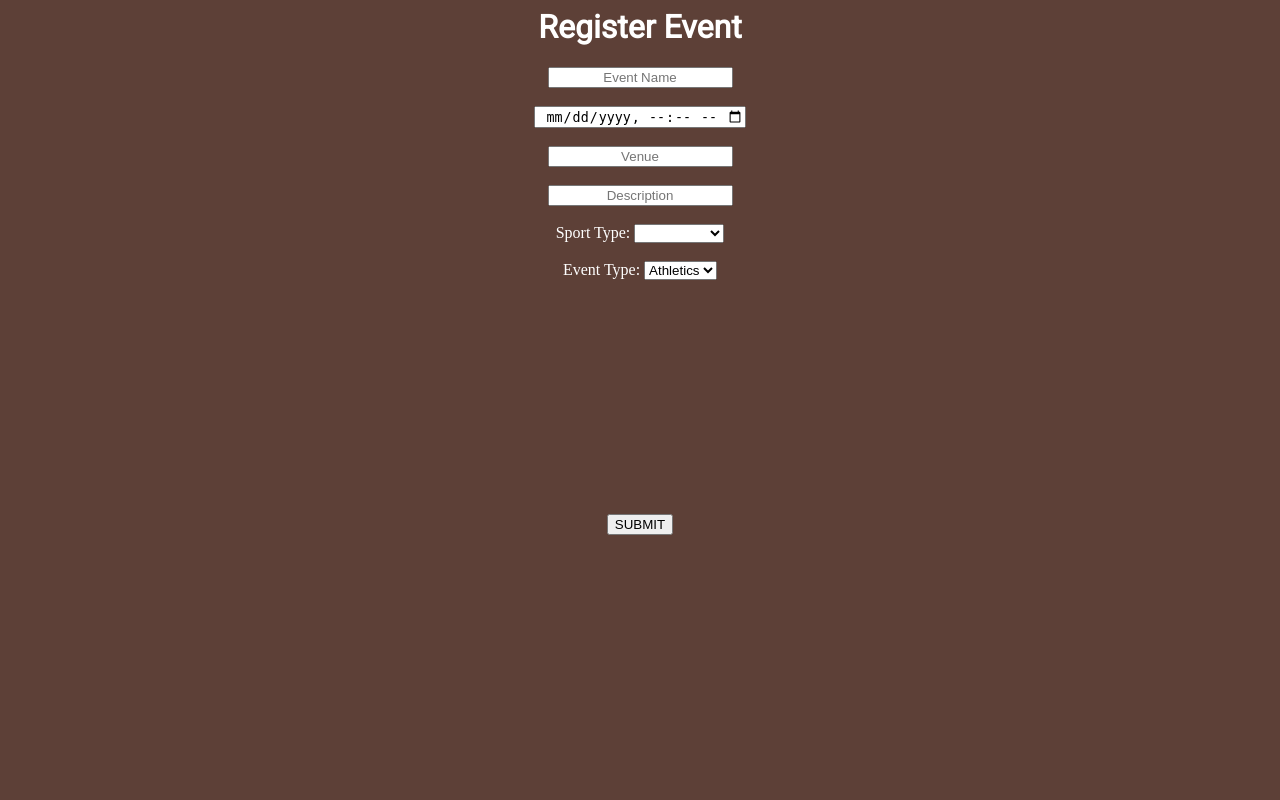
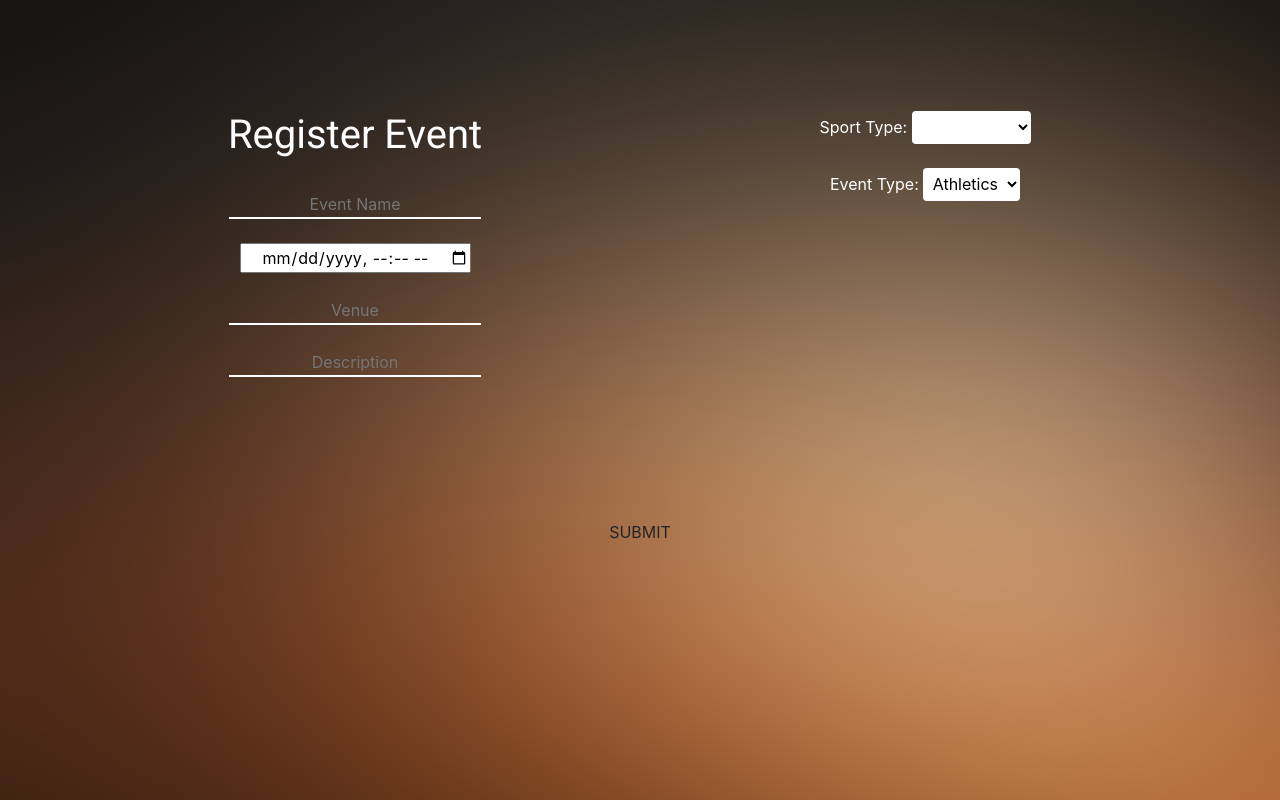
Before and after one commit to jain1712/BOSM_webd, a PHP site: page /register.html in a window 1280 px wide. Run offline with PHP 8.4, Linux system fonts and the light colour scheme; some libraries are stand-ins or nearby versions.

Commit message:
Register-Final

```diff
--- a/index.html
+++ b/index.html
@@ -17,7 +17,7 @@
         background-color: white;
         color: black;
         }
-    .button1:hover { background-color: #725349; color:white;border: 3px #652323 solid; transition-duration: 0.2s;}
+    .button1:hover { background-color: #725349; color:white;border: 3px #652323 solid; transition-duration: 0.2s; cursor: pointer}
     a {text-decoration: none;}
     a:hover{text-decoration: none;}
 
@@ -35,7 +35,7 @@
        <div class="row">
        <div class="col-lg-8"></div>
        <div class="col-lg-4">
-           <a href="result.html" >
+           <a href="register.html" >
                <button type="button" class=" btn  btn-block button1" style="border: 1.5px solid black;">Register Events</button>
            </a>
        </div>
--- a/register.html
+++ b/register.html
@@ -1,19 +1,55 @@
 <head>
+    <link href="css/bootstrap.css" rel="stylesheet" type="text/css" />
+<link href="css/bootstrap.min.css" rel="stylesheet" type="text/css" />
+<link href="stylesheet.css" rel="stylesheet" type="text/css"/>
 <link rel="stylesheet" href="register_style.css"/>
     <title>BOSM APP admin panel</title>
     <link rel="shortcut icon" href="title.png"/>
 	<link href="https://fonts.googleapis.com/css?family=Roboto" rel="stylesheet">
 </head>
-<body style="background-color:#5d4037;">
+<style>
+select {
+
+    padding: 1% 1%;
+    border: none;
+    border-radius: 4px;
+    background-color: #ffffff;;
+
+
+}
+    #1v12{display: none;}
+    #1v14{display: none;}
+    input[type=text] {
+        background-color: transparent;
+    border: none;
+    border-bottom: 2px solid white;
+}
+    input[type=text]:focus {
+    border-bottom: 2px solid blue;
+        transition-duration: 1s;
+        transition-property: all;
+}
+    button {
+        background-color: white;
+        color: black;
+        }
+    .button1:hover { background-color: #725349; color:white;border: 3px brown solid; transition-duration: 0.2s; cursor: pointer}
+    #r {display: none;}
+    #r1 {display: none}
+</style>
+<body style="background-image: url(bckg1.jpg);">
+    <div class="container"><div class="row" style="margin-top: 10%;">
+        <div class="col-lg-6">
     <header><h1 style="color:white;font-family: 'Roboto', sans-serif;">Register Event</h1></header>
-    <div>
+    <br />
 				<input class="i" type="text" placeholder="Event Name" ><br/><br/>
 			<input class="i" type="datetime-local" placeholder="Date" ><br/><br/>
 			  <input class="i" type="text" placeholder="Venue" ><br/><br/>
 			<input class="i" type="text" placeholder="Description" ><br/><br/>
-
+            </div>
+        <div class="col-lg-6">
 				Sport Type:
-			<select id="options2" name="form2" >
+			<select id="options2" name="form2">
 				<option value="null"></option>
 				 <option value="Athletics" >Athletics</option>
 				  <option value="Swimming">Swimming</option>
@@ -33,18 +69,52 @@
 			</select>
 			<br/><br/>
 
+            <a id="t">Team A:</a>
+			<div id="team"><select name="team_select" placeholder="Team A"  style="width: 100%">
+                <option ></option>
+                <option> BITS</option>
+                <option>IITM</option>
+                <option>Delhi University</option>
+                </select></div>
+			<br/><br/>
+           <a id="t1">Team B:</a>
+			<div id="team1" ><select name="team_select" placeholder="Team B"  style="width: 100%" >
+                <option ></option>
+                <option>BITS </option>
+                <option>Delhi University</option>
+                <option>Vellore Institute of Technology</option>
+                </select></div>
+			<br/><br/>
 
-			<input type="text" placeholder="Team A" id="team">
-			<br/><br/>
-			<input type="text" placeholder="Team B" id="team1">
-			<br/><br/>
+            <a id="r" >Player 1 Name:</a>
 			<input type="text" placeholder="Player 1 Name" id="1v1"><br/><br/>
-			<input type="text" placeholder="Player 1 College Name" id="1v12"><br/><br/>
+
+
+            <a id="t2" >Player 1 College:</a>
+            <div id="1v12" style="display: none"><select type="text" placeholder="Player 1 College Name" style=" width: 100%">
+                    <option>BITS    </option>
+                    <option> Delhi University   </option>
+                </select></div>
+
+            <br/><br/>
+            <a id="r1">Player 2 Name:</a>
 			<input type="text" placeholder="Player 2 Name" id="1v13"><br/><br/>
-			<input type="text" placeholder="Player 2 College Name" id="1v14"><br/><br/>
-			<button type="submit" id="sub" >SUBMIT</button>
+            <a id="t3" >Player 2 College:</a>
+
+			<div id="1v14" style="display: none"><select type="text" placeholder="Player 2 College Name" style="width:100%">
+                    <option>BITS    </option>
+                    <option> Delhi University   </option>
+                </select> </div> <br/><br/>
+
+        </div>
 	</div>
 
+            <div class="row">
+                <div class="col-lg-4"></div>
+                <div class="col-lg-4"><button type="submit" class="btn btn-block button1" id="sub" >SUBMIT</button></div>
+                <div class="col-lg-4"></div>
+        </div>
+    </div>
 </body>
 <script>
         function showDiv(select)
@@ -55,9 +125,15 @@
                 document.getElementById('1v12').style.display='inline-block';
                 document.getElementById('1v13').style.display='inline-block';
                 document.getElementById('1v14').style.display='inline-block';
+                   document.getElementById('t2').style.display='inline-block';
+                   document.getElementById('t3').style.display='inline-block';
+                   document.getElementById('r').style.display='inline-block';
+                   document.getElementById('r1').style.display='inline-block';
 
                    document.getElementById('team').style.display='none';
                     document.getElementById('team1').style.display='none';
+                   document.getElementById('t').style.display='none';
+                   document.getElementById('t1').style.display='none';
                  document.getElementById('sub').style.display='inline-block';
 
                }
@@ -67,10 +143,16 @@
                 document.getElementById('1v12').style.display='none';
                 document.getElementById('1v13').style.display='none';
                 document.getElementById('1v14').style.display='none';
+                    document.getElementById('t2').style.display='none';
+                   document.getElementById('t3').style.display='none';
 
                     document.getElementById('team').style.display='inline-block';
                     document.getElementById('team1').style.display='inline-block';
+                    document.getElementById('t').style.display='inline-block';
+                   document.getElementById('t1').style.display='inline-block';
                  document.getElementById('sub').style.display='inline-block';
+                    document.getElementById('r').style.display='none';
+                   document.getElementById('r1').style.display='none';
 
                 }
 				 if(select.value=="athletics")
@@ -79,10 +161,16 @@
                 document.getElementById('1v12').style.display='none';
                 document.getElementById('1v13').style.display='none';
                 document.getElementById('1v14').style.display='none';
+                    document.getElementById('t2').style.display='none';
+                   document.getElementById('t3').style.display='none';
 
                     document.getElementById('team').style.display='none';
                     document.getElementById('team1').style.display='none';
+                    document.getElementById('t').style.display='none';
+                   document.getElementById('t1').style.display='none';
                  document.getElementById('sub').style.display='inline-block';
+                    document.getElementById('r').style.display='none';
+                   document.getElementById('r1').style.display='none';
 
                 }
         }
--- a/register_style.css
+++ b/register_style.css
@@ -4,3 +4,11 @@ header { text-align: center;}
 button {display: visible;}
 #ev_name {text-align: center;}
 .i {display: inline-block}
+#team  { display:none;}
+#1v14 {display: none;}
+#t { display:none;}
+#t1 {display: none;}
+#t2 {display: none;}
+#t3 {display: none;}
+#team1 {display: none;}
+#1v12 {display: none;}
```
Also changed, not shown: result.html (+22 -12 lines), bckg1.jpg (added).
